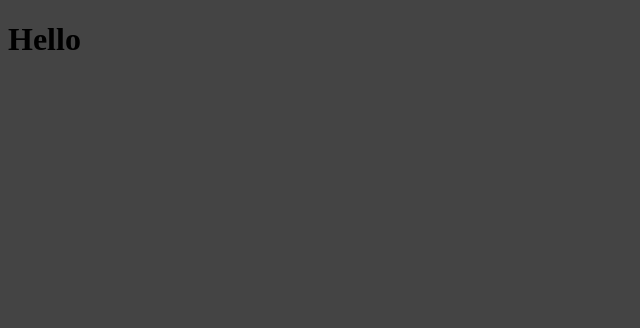
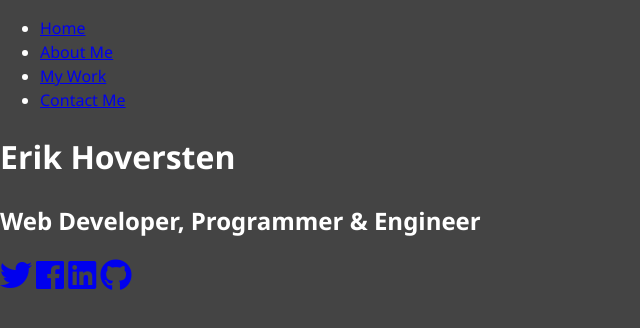
Before and after one commit to ehoversten/portfolio_ideas, a website: page dist/index.html in a window 1280 px wide. Shown: the whole page, without its empty margins (0-640 px from the left). Drawn offline with Linux system fonts and the light colour scheme.

Commit message:
started main page layout

```diff
--- a/scss/main.scss
+++ b/scss/main.scss
@@ -1,5 +1,13 @@
 $primary-color: #444;
 
+* {
+    box-sizing: border-box;
+}
 body {
     background: $primary-color;
+    color: #fff;
+    height: 100%;
+    margin: 0;
+    font-family: 'Segoe UI', Tahoma, Geneva, Verdana, sans-serif;
+    line-height: 1.5;
 }
```
Also changed, not shown: dist/css/main.css, dist/index.html, dist/js/main.js (added).
